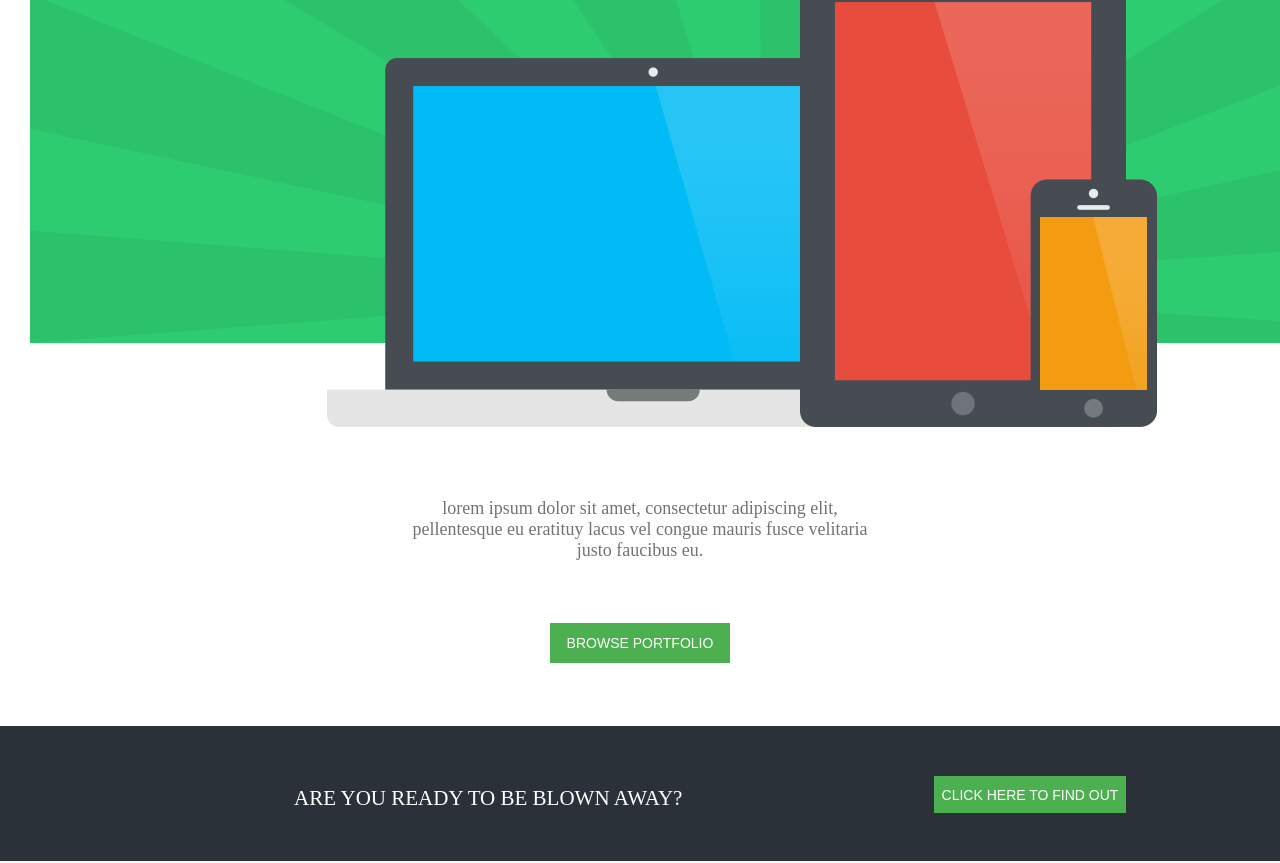
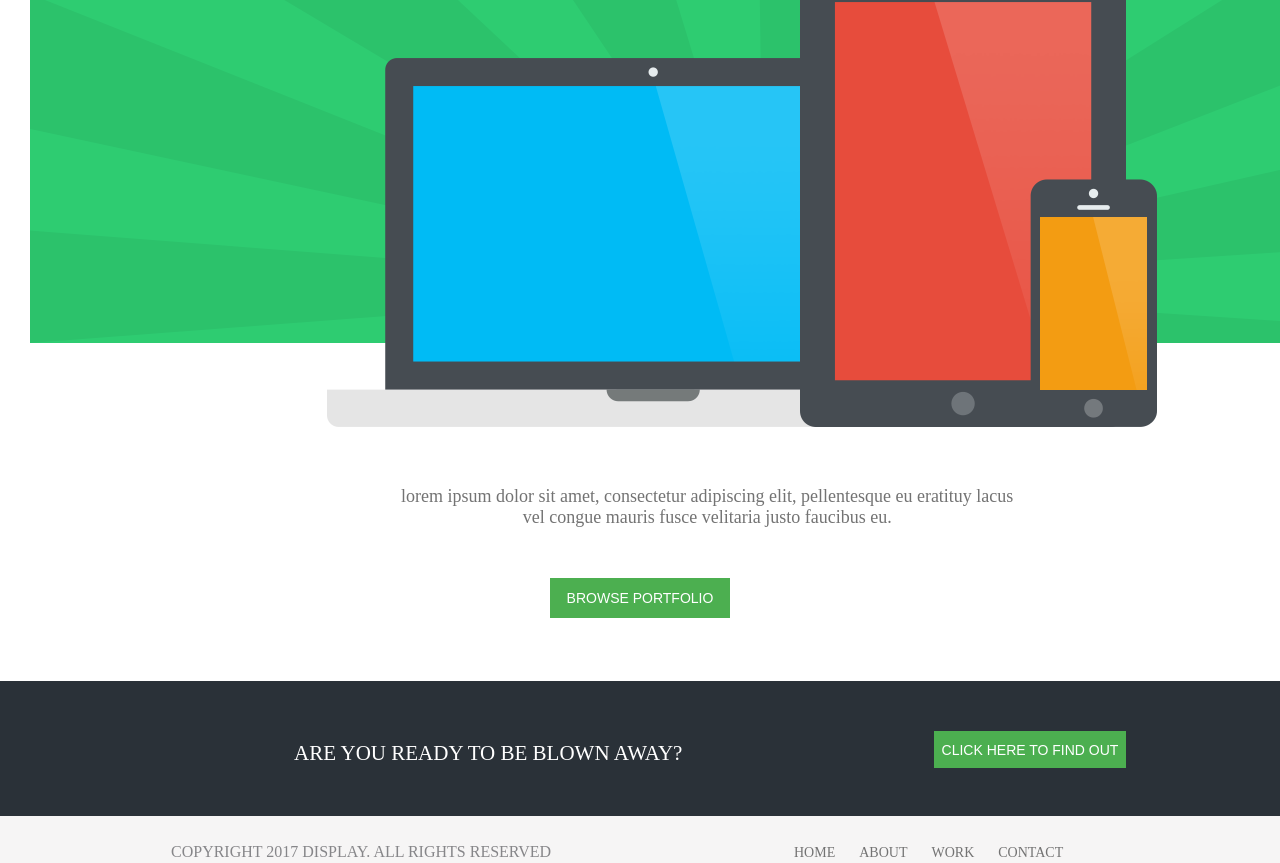
Before and after one commit to Hasanahammad/display, a plain HTML site: page index.html in a window 1280 px wide. Shown: the part 390-1253 px from the top of the page. Drawn offline with Linux system fonts and the light colour scheme.

Commit message:
Update style.css

```diff
--- a/css/style.css
+++ b/css/style.css
@@ -57,9 +57,9 @@ body nav{
 
 .content {
     margin-top: 30px;
-    text-align: -webkit-center;
+    text-align: center;
 }
-.content p{color: #737373;padding: 12px;font-size: 18px;width: 40%;}
+.content p{color: #737373;font-size: 18px;width: 48%;margin-left: 400px;}
 .content button{
     background-color: #4CAF50;
     border: none;
```
